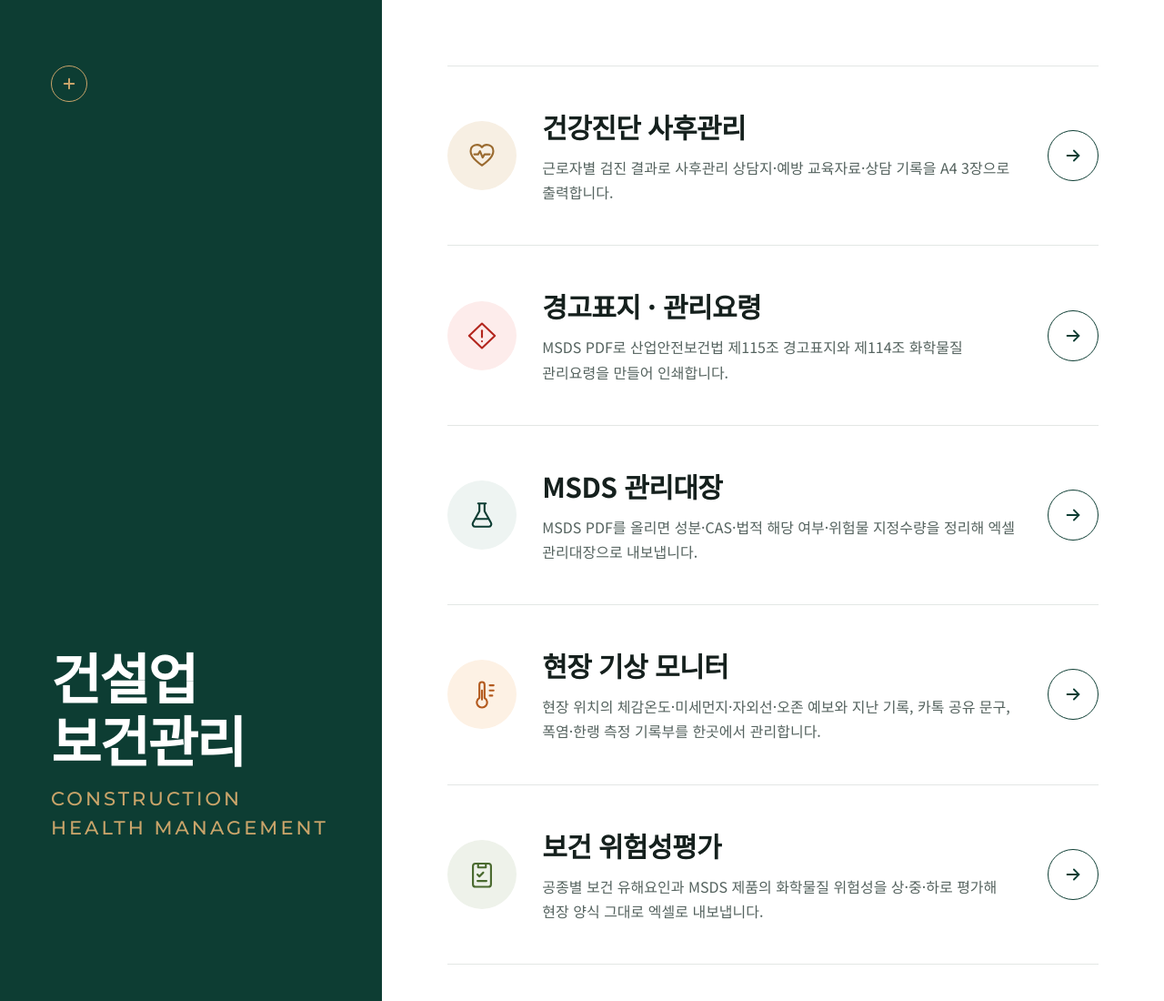
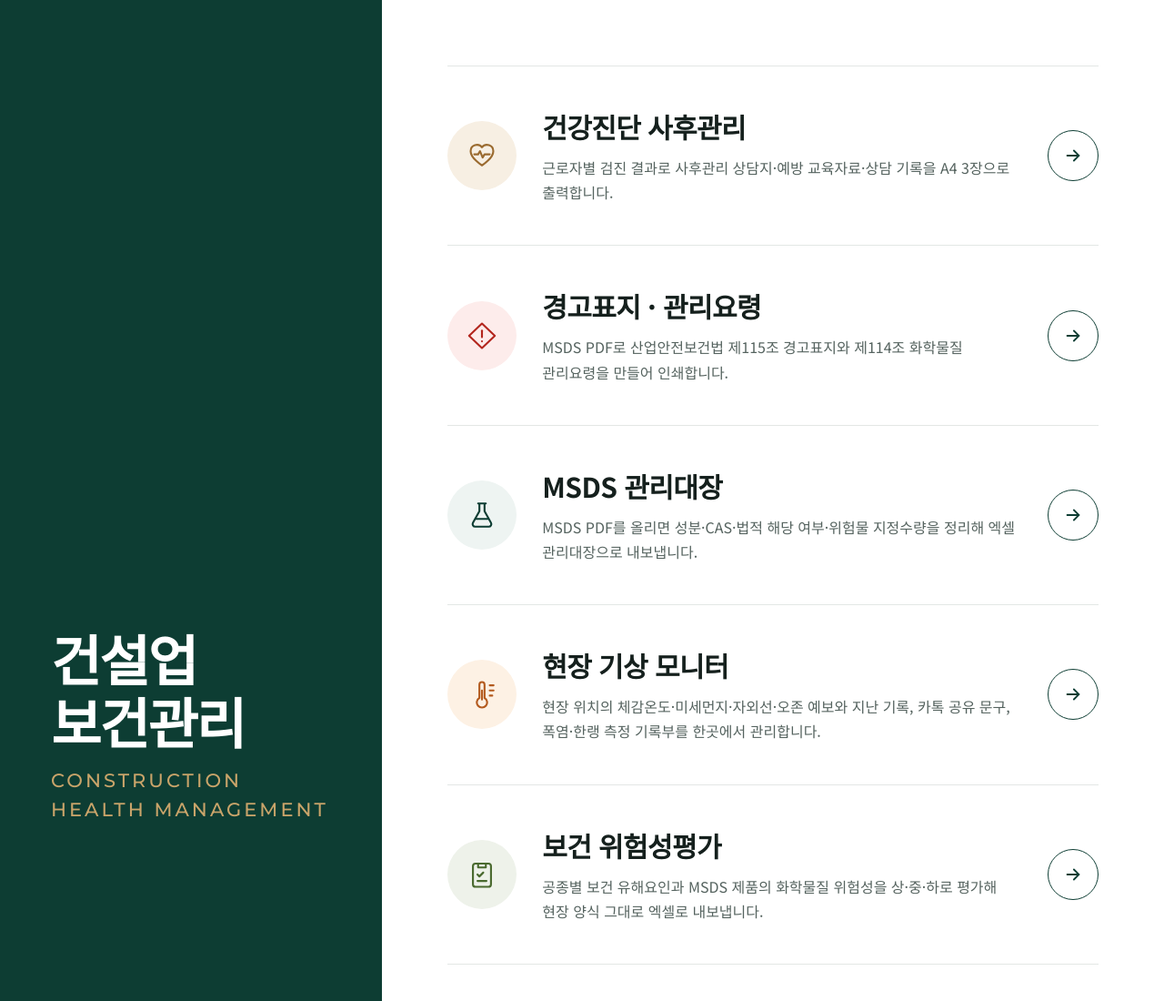
Before and after one commit to hansam89814-cyber/occuhealth_manage, a plain HTML site: page index.html in a window 1280 px wide. Shown: the top 1100 px of the page at 91% size. Drawn offline with Linux system fonts and the light colour scheme.

Commit message:
Add files via upload

```diff
--- a/index.html
+++ b/index.html
@@ -10,7 +10,6 @@ body{margin:0;word-break:keep-all;font-family:'Noto Sans KR','Malgun Gothic',san
 .wrap{min-height:100vh;display:flex;flex-wrap:wrap}
 aside{flex:1 1 420px;background:#0d3d33;color:#fff;padding:72px 56px;display:flex;flex-direction:column;justify-content:space-between;gap:48px;position:relative;overflow:hidden}
 aside .deco{position:absolute;left:-90px;bottom:-110px;width:380px;height:380px}
-.mark{width:40px;height:40px;border:1.5px solid #c9a46a;border-radius:50%;display:flex;align-items:center;justify-content:center;position:relative}
 h1{margin:0;font-weight:800;font-size:60px;line-height:1.15;letter-spacing:-2px}
 .en{margin:16px 0 0;font-family:'Montserrat',sans-serif;font-weight:500;font-size:21px;letter-spacing:3px;color:#c9a46a;line-height:1.5}
 main{flex:999 1 560px;min-width:0;padding:72px 72px 36px;display:flex;flex-direction:column}
@@ -33,7 +32,7 @@ h2{margin:0;font-weight:700;font-size:30px;letter-spacing:-.6px;transition:color
 <div class="wrap">
 <aside>
   <svg class="deco" aria-hidden="true" viewBox="0 0 100 100"><circle cx="50" cy="50" r="46" fill="none" stroke="rgba(255,255,255,0.08)" stroke-width="0.6"/><circle cx="50" cy="50" r="34" fill="none" stroke="rgba(255,255,255,0.08)" stroke-width="0.6"/><path d="M44 30h12v14h14v12H56v14H44V56H30V44h14z" fill="rgba(255,255,255,0.08)"/></svg>
-  <div class="mark"><svg aria-hidden="true" width="18" height="18" viewBox="0 0 24 24" fill="none" stroke="#c9a46a" stroke-width="2.6" stroke-linecap="round"><path d="M12 5v14M5 12h14"/></svg></div>
+  <div aria-hidden="true"></div>
   <div style="position:relative">
     <h1>건설업<br>보건관리</h1>
     <p class="en">CONSTRUCTION HEALTH MANAGEMENT</p>
```
